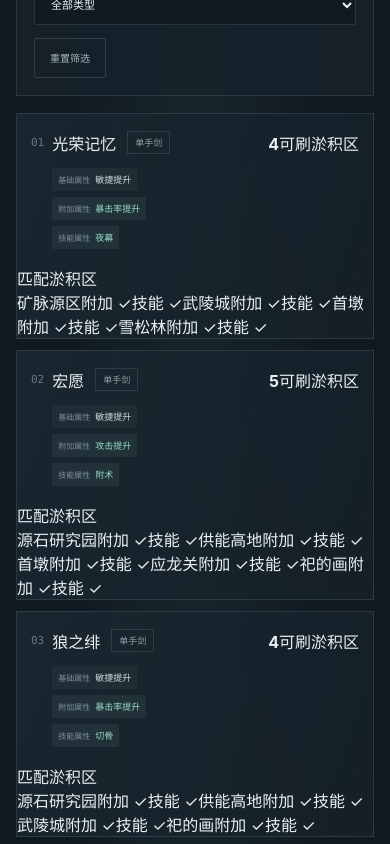
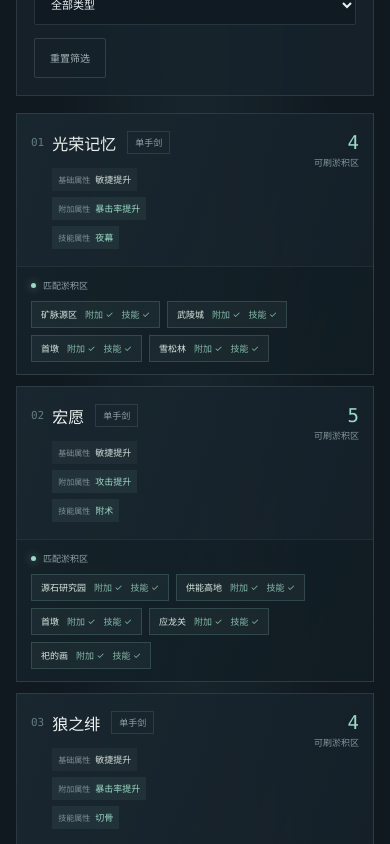
Before and after one commit to faangyi/Endfield-Essences, a Vue app: page / in a window 390 px wide. Shown: the part 900-1744 px from the top of the page. Built offline with nearby package versions, Linux system fonts and the light colour scheme.

Commit message:
style: rename location selectors to Alluvium

```diff
--- a/src/style.css
+++ b/src/style.css
@@ -550,7 +550,7 @@ select:focus {
   color: var(--mint);
 }
 
-.location-count {
+.alluvium-count {
   display: flex;
   flex-direction: column;
   align-items: flex-end;
@@ -558,19 +558,19 @@ select:focus {
   min-width: 68px;
 }
 
-.location-count strong {
+.alluvium-count strong {
   color: var(--mint);
   font-family: "SFMono-Regular", Consolas, monospace;
   font-size: 23px;
   font-weight: 450;
 }
 
-.location-count span {
+.alluvium-count span {
   color: #83969b;
   font-size: 9px;
 }
 
-.location-results {
+.alluvium-results {
   display: flex;
   align-items: center;
   gap: 16px;
@@ -580,7 +580,7 @@ select:focus {
   background: rgba(5, 12, 17, 0.17);
 }
 
-.location-label {
+.alluvium-label {
   display: flex;
   align-items: center;
   gap: 7px;
@@ -597,13 +597,13 @@ select:focus {
   box-shadow: 0 0 8px rgba(154, 217, 198, 0.6);
 }
 
-.location-chips {
+.alluvium-chips {
   display: flex;
   flex-wrap: wrap;
   gap: 7px;
 }
 
-.location-chip {
+.alluvium-chip {
   display: inline-flex;
   align-items: center;
   gap: 8px;
@@ -614,22 +614,22 @@ select:focus {
   font-size: 9px;
 }
 
-.location-chip b {
+.alluvium-chip b {
   color: #d8e9e2;
   font-weight: 550;
 }
 
-.location-chip span {
+.alluvium-chip span {
   color: #83b8a8;
 }
 
-.no-location {
+.no-alluvium {
   color: #839398;
   font-size: 10px;
   line-height: 1.6;
 }
 
-.no-location span {
+.no-alluvium span {
   margin-right: 9px;
   color: #d3a76e;
 }
@@ -793,11 +793,11 @@ select:focus {
     padding-top: 5px;
   }
 
-  .location-count {
+  .alluvium-count {
     min-width: 48px;
   }
 
-  .location-count strong {
+  .alluvium-count strong {
     font-size: 19px;
   }
 
@@ -818,7 +818,7 @@ select:focus {
     font-size: 9px;
   }
 
-  .location-results {
+  .alluvium-results {
     align-items: flex-start;
     flex-direction: column;
     gap: 9px;
@@ -863,7 +863,7 @@ select:focus {
     align-items: flex-start;
   }
 
-  .location-count {
+  .alluvium-count {
     min-width: 42px;
   }
 }
```
